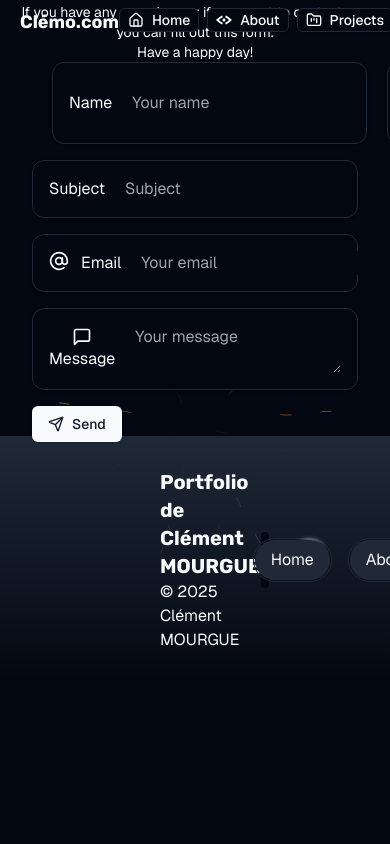
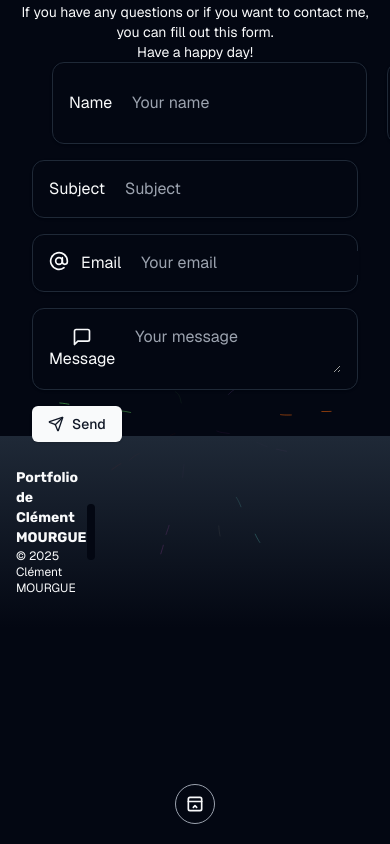
Before and after one commit to CM-exe/hostPortfolio, a Next.js app: page /contact in a window 390 px wide. Shown: the top 844 px of the page. Built offline with nearby package versions, Linux system fonts and the light colour scheme.

Commit message:
Début d'adaptation mobile

```diff
--- a/app/_components/Footer.tsx
+++ b/app/_components/Footer.tsx
@@ -17,15 +17,15 @@ export const Footer = () => {
     return(
         <>
         <Spacer size="xs" />
-        <footer className="bg-gradient-to-b from-accent to-accent-10 my-14 text-accent-foreground py-4 px-40">
+        <footer className="bg-gradient-to-b from-accent to-accent-10 my-14 text-accent-foreground py-4 px-4 md:px-40">
             <Spacer size="xs" />
             <div className="container mx-auto flex justify-between items-center">
                 <div>
-                    <h2 className="text-xl font-bold font-caption">Portfolio de Clément MOURGUE</h2>
-                    <p className="text-accent-foreground">© 2025 Clément MOURGUE</p>
+                    <h2 className="md:text-xl text-sm font-bold font-caption">Portfolio de Clément MOURGUE</h2>
+                    <p className="md:text-base text-xs text-accent-foreground">© 2025 Clément MOURGUE</p>
                 </div>
                 <AnimatedTooltip items={me} />
-                <nav>
+                <nav className="invisible md:visible">
                     <ul className="flex space-x-4">
                         <li>
                         <HoverBorderGradient
--- a/app/_components/Header.tsx
+++ b/app/_components/Header.tsx
@@ -1,3 +1,4 @@
+"use client";
 import { buttonVariants } from "@/components/ui/button";
 import Link from "next/link";
 import { CodeseeIcon } from "./icons/CodeseeIcon";
@@ -5,10 +6,57 @@ import { cn } from "@/lib/utils";
 import { GithubIcon } from "./icons/GithubIcon";
 import { FolderKanban, House } from 'lucide-react';
 import { TransitionLink } from "./TransitionLink";
+import { IconBrandGithub, IconBrandX, IconExchange, IconEye, IconHome, IconNewSection } from "@tabler/icons-react";
+import { FloatingDockMobile } from "@/components/ui/floating-dock";
 
 export const Header = () => {
+    const links = [
+        {
+          title: "Home",
+          icon: (
+            <IconHome className="h-full w-full text-accent-foreground" />
+          ),
+          href: "/",
+        },
+
+        {
+          title: "About",
+          icon: (
+            <IconEye className="h-full w-full text-accent-foreground" />
+          ),
+          href: "/about",
+        },
+        {
+          title: "Projects",
+          icon: (
+            <FolderKanban className="h-full w-full text-accent-foreground" />
+          ),
+          href: "/projects",
+        },
+        /* {
+          title: "Aceternity UI",
+          icon: (
+            <img
+              src="https://assets.aceternity.com/logo-dark.png"
+              width={20}
+              height={20}
+              alt="Aceternity Logo"
+            />
+          ),
+          href: "#",
+        }, */
+        {
+          title: "GitHub",
+          icon: (
+            <IconBrandGithub className="h-full w-full text-accent-foreground" />
+          ),
+          href: "https://github.com/CM-exe",
+        },
+      ];
+
     return(
-    <header className="sticky top-0 md:py-4 py-2 w-full z-40">
+        <>
+        <header className="sticky top-0 md:py-4 py-2 w-full z-40 invisible md:visible">
             <section className="inline-flex items-baseline w-full px-5 md:px-40 m-auto">
                 <h1 className="text-lg font-bold font-caption text-primary ml-0 mr-auto">Clémo.com</h1>
                 <ul className="flex items-center gap-2 mr-0 ml-auto">
@@ -36,5 +84,11 @@ export const Header = () => {
                 </ul>
             </section>
         </header>
+        <div className="md:invisible w-screen flex items-center fixed z-40 bottom-0 mb-5">
+        <FloatingDockMobile
+        items={links}
+        className="mx-auto"
+        /></div>
+      </>
     );
 };
--- a/app/page.tsx
+++ b/app/page.tsx
@@ -84,7 +84,7 @@ export default function Home() {
       </ContainerScroll>
     </div>
       <h3 className="text-5xl font-bold text-accent-foreground text-center mb-10">Discover what you can get here !</h3>
-      <BentoGrid className="max-w-4xl mx-auto">
+      <BentoGrid className="md:max-w-4xl md:mx-auto mx-10">
       {items.map((item, i) => (
         <BentoGridItem
           key={i}
--- a/app/template.tsx
+++ b/app/template.tsx
@@ -10,11 +10,11 @@ export default function Template({children}: {children: React.ReactNode}) {
 
   return (
     <div>
-        <div id="banner-1" className="min-h-full bg-slate-300 z-50 fixed top0 left-0 w-1/5" />
-        <div id="banner-2" className="min-h-full bg-slate-300 z-50 fixed top0 left-[20%] w-1/5" />
-        <div id="banner-3" className="min-h-full bg-slate-300 z-50 fixed top0 left-[40%] w-1/5" />
-        <div id="banner-4" className="min-h-full bg-slate-300 z-50 fixed top0 left-[60%] w-1/5" />
-        <div id="banner-5" className="min-h-full bg-slate-300 z-50 fixed top0 left-[80%] w-1/5" />
+        <div id="banner-1" className="min-h-full bg-slate-300 z-50 fixed top0 left-0 md:w-1/5 w-[20vw]" />
+        <div id="banner-2" className="min-h-full bg-slate-300 z-50 fixed top0 left-[20vw] md:left-[20%] md:w-1/5 w-[20vw]" />
+        <div id="banner-3" className="min-h-full bg-slate-300 z-50 fixed top0 left-[40vw] md:left-[40%] md:w-1/5 w-[20vw]" />
+        <div id="banner-4" className="min-h-full bg-slate-300 z-50 fixed top0 left-[60vw] md:left-[60%] md:w-1/5 w-[20vw]" />
+        <div id="banner-5" className="min-h-full bg-slate-300 z-50 fixed top0 left-[80vw] md:left-[80%] md:w-1/5 w-[20vw]" />
         {children}
     </div>
   );
--- a/components/ui/floating-dock.tsx
+++ b/components/ui/floating-dock.tsx
@@ -4,6 +4,7 @@
  * Mobile navbar is better positioned at bottom right.
  **/
 
+import { TransitionLink } from "@/app/_components/TransitionLink";
 import { cn } from "@/lib/utils";
 import { IconLayoutNavbarCollapse } from "@tabler/icons-react";
 import {
@@ -34,7 +35,7 @@ export const FloatingDock = ({
   );
 };
 
-const FloatingDockMobile = ({
+export const FloatingDockMobile = ({
   items,
   className,
 }: {
@@ -67,13 +68,13 @@ const FloatingDockMobile = ({
                 }}
                 transition={{ delay: (items.length - 1 - idx) * 0.05 }}
               >
-                <Link
+                <TransitionLink
                   href={item.href}
                   key={item.title}
-                  className="h-10 w-10 rounded-full bg-gray-50 dark:bg-neutral-900 flex items-center justify-center"
+                  className="h-10 w-10 rounded-full bg-background border-muted border flex items-center justify-center"
                 >
                   <div className="h-4 w-4">{item.icon}</div>
-                </Link>
+                </TransitionLink>
               </motion.div>
             ))}
           </motion.div>
@@ -81,15 +82,15 @@ const FloatingDockMobile = ({
       </AnimatePresence>
       <button
         onClick={() => setOpen(!open)}
-        className="h-10 w-10 rounded-full bg-gray-50 dark:bg-neutral-800 flex items-center justify-center"
+        className="h-10 w-10 rounded-full border-muted-foreground border bg-background flex items-center justify-center"
       >
-        <IconLayoutNavbarCollapse className="h-5 w-5 text-neutral-500 dark:text-neutral-400" />
+        <IconLayoutNavbarCollapse className="h-5 w-5 text-accent-foreground" />
       </button>
     </div>
   );
 };
 
-const FloatingDockDesktop = ({
+export const FloatingDockDesktop = ({
   items,
   className,
 }: {
```
